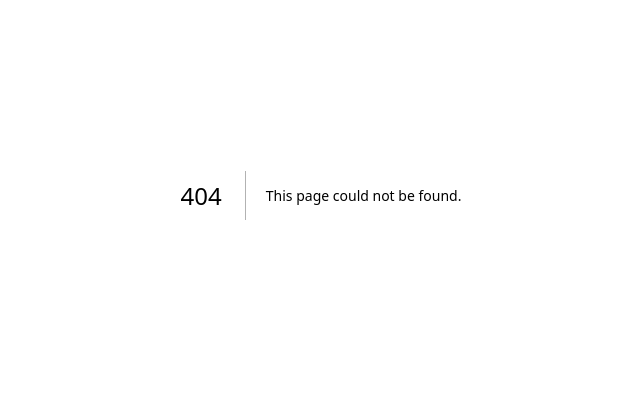
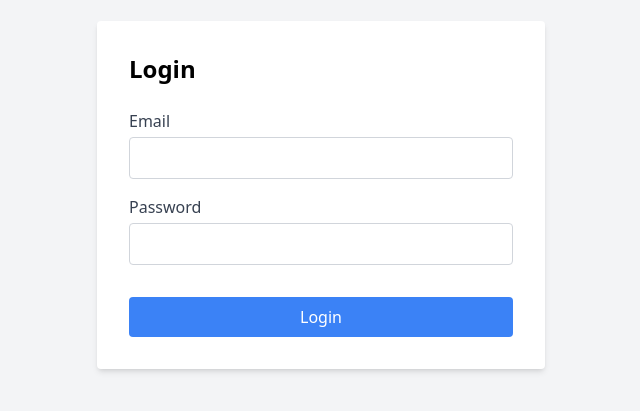
Before and after one commit to millyanne93/EduAdapt, a Next.js app in the folder frontend/: page /login in a window 1280 px wide. Before the commit this address had no page. Shown: the part 205-616 px from the top of the page, without its empty margins (319-959 px from the left). Built offline with nearby package versions, Linux system fonts and the light colour scheme.

Commit message:
Add login and register pages

```diff
--- /dev/null
+++ b/frontend/pages/login.tsx
@@ -0,0 +1,7 @@
+import AuthForm from "@/components/AuthForm";
+
+const LoginPage: React.FC = () => {
+    return <AuthForm mode="login" />;
+};
+
+export default LoginPage;
--- /dev/null
+++ b/frontend/pages/register.tsx
@@ -0,0 +1,7 @@
+import AuthForm from "@/components/AuthForm";
+
+const RegisterPage: React.FC = () => {
+    return <AuthForm mode="login" />;
+};
+
+export default RegisterPage;
```
